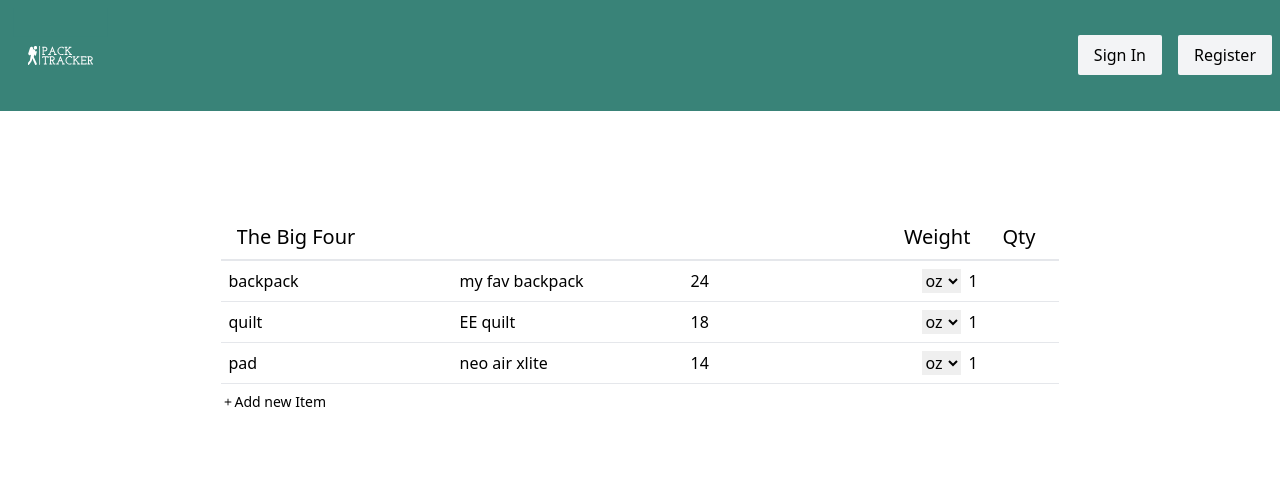
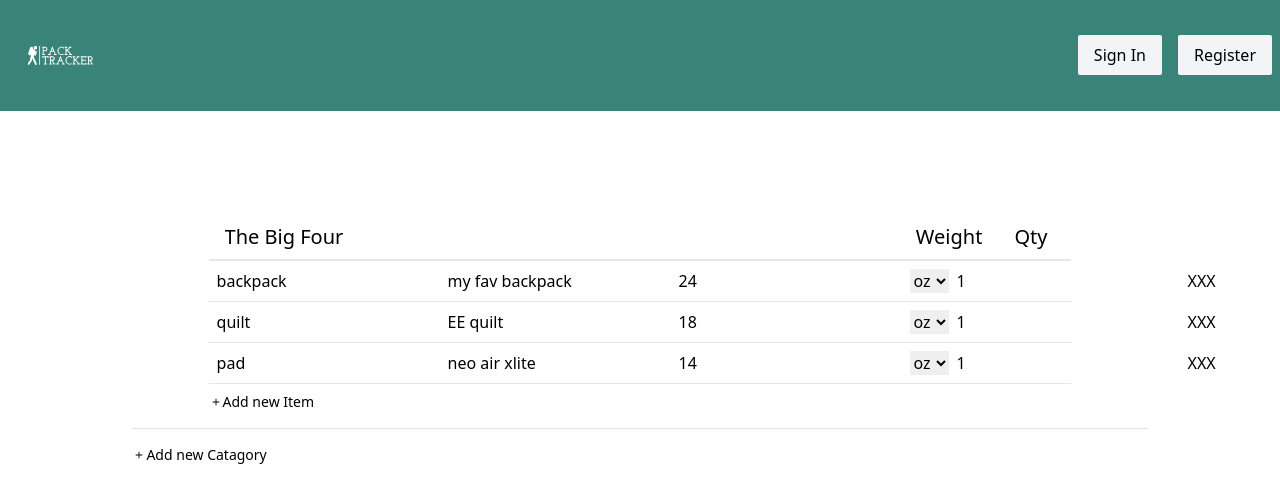
Before and after one commit to jrmeyers92/pack-tracker, a Next.js app: page / in a window 1280 px wide. Shown: the top 502 px of the page. Built offline with nearby package versions, Linux system fonts and the light colour scheme.

Commit message:
implement add and delete item

```diff
--- a/src/app/components/CatagoryItem.js
+++ b/src/app/components/CatagoryItem.js
@@ -1,10 +1,15 @@
-import { updateItem } from "../store";
+import { updateItem, deleteItem } from "../store";
 import { useDispatch } from "react-redux";
 
 const CatagoryItem = ({ data, catagoryID, id }) => {
   const unitsOfMeasure = ["oz", "g", "lb", "kg"];
 
   const dispatch = useDispatch();
+
+  const handleDeleteItem = () => {
+    console.log("ran");
+    dispatch(deleteItem({ catagoryID: catagoryID, itemID: id }));
+  };
 
   const handleNameChange = (event) => {
     dispatch(
@@ -108,6 +113,8 @@ const CatagoryItem = ({ data, catagoryID, id }) => {
         className="ml-2"
         onChange={handleQtyChange}
       />
+
+      <button onClick={handleDeleteItem}>XXX</button>
     </li>
   );
 };
--- a/src/app/components/CatagoryList.js
+++ b/src/app/components/CatagoryList.js
@@ -3,19 +3,21 @@
 import CatagoryItem from "./CatagoryItem";
 import { BsPlus } from "react-icons/bs";
 import { useDispatch } from "react-redux";
-import { updateCatagory } from "../store";
+import { updateCatagory, addItem } from "../store";
 
 const CatagoryList = ({ name, data, id }) => {
   const dispatch = useDispatch();
 
   const handleNameChange = (event) => {
-    dispatch(
-      updateCatagory({ catagoryID: event.target.id, name: event.target.value })
-    );
+    dispatch(updateCatagory());
+  };
+
+  const addNewItem = (event) => {
+    dispatch(addItem({ catagoryID: id }));
   };
 
   return (
-    <div>
+    <div className="mb-4 border-b pb-4">
       <ul className="mx-auto w-full md:w-[85%]">
         <li className="flex items-center justify-center border-b-2 p-2 pb-0 text-xl">
           <input
@@ -42,7 +44,10 @@ const CatagoryList = ({ name, data, id }) => {
         ))}
 
         <li>
-          <button className="flex items-center text-sm mt-2">
+          <button
+            className="flex items-center text-sm mt-2"
+            onClick={addNewItem}
+          >
             <BsPlus /> Add new Item
           </button>
         </li>
--- a/src/app/components/GearList.js
+++ b/src/app/components/GearList.js
@@ -2,13 +2,22 @@
 
 import { useSelector } from "react-redux";
 import CatagoryList from "./CatagoryList";
+import { BsPlus } from "react-icons/bs";
+import { useDispatch } from "react-redux";
+import { addCatagory } from "../store";
 
 const GearList = () => {
+  const dispatch = useDispatch();
+
   const gear = useSelector((state) => {
     return state.gear.gear;
   });
 
   console.log(gear);
+
+  const addNewCatagory = () => {
+    dispatch(addCatagory({}));
+  };
 
   return (
     <div>
@@ -20,6 +29,13 @@ const GearList = () => {
           key={item.id}
         />
       ))}
+
+      <button
+        className="flex items-center text-sm mt-2"
+        onClick={addNewCatagory}
+      >
+        <BsPlus /> Add new Catagory
+      </button>
     </div>
   );
 };
--- a/src/app/store/slices/gearSlice.js
+++ b/src/app/store/slices/gearSlice.js
@@ -6,10 +6,10 @@ const gearSlice = createSlice({
     gear: [
       {
         name: "The Big Four",
-        id: "1",
+        id: nanoid(),
         items: [
           {
-            id: "2",
+            id: nanoid(),
             name: "backpack",
             descritption: "my fav backpack",
             unitOfMeasure: "oz",
@@ -17,7 +17,7 @@ const gearSlice = createSlice({
             qty: 1,
           },
           {
-            id: "3",
+            id: nanoid(),
             name: "quilt",
             descritption: "EE quilt",
             unitOfMeasure: "oz",
@@ -25,7 +25,7 @@ const gearSlice = createSlice({
             qty: 1,
           },
           {
-            id: "4",
+            id: nanoid(),
             name: "pad",
             descritption: "neo air xlite",
             unitOfMeasure: "oz",
@@ -38,10 +38,8 @@ const gearSlice = createSlice({
   },
   reducers: {
     addCatagory(state, action) {
-      // assumption
-      // action.payload === "the big four"
       state.gear.push({
-        name: action.payload,
+        name: "",
         id: nanoid(),
         items: [
           {
@@ -77,21 +75,35 @@ const gearSlice = createSlice({
       // assumption
       // action.payload {
       // catagoryID: randomID
-      // name: "pad",
-      // descritption: "neo air xlite",
-      // unitOfMeasure: "oz",
-      // weight: "14",
-      // qty: 1,
       // }
 
       let objIndex = state.gear.findIndex(
         (obj) => obj.id == action.payload.catagoryID
       );
+      state.gear[objIndex].items.push({
+        id: nanoid(),
+        name: "",
+        descritption: "",
+        unitOfMeasure: "oz",
+        weight: "",
+        qty: 1,
+      });
+    },
+    deleteItem(state, action) {
+      // assumption
+      // {
+      // catagoryID: id
+      // itemID: id
+      // }
 
-      delete action.payload.catagoryID;
-      state.gear[objIndex].items.push(action.payload);
+      let objIndex = state.gear.findIndex(
+        (catagory) => catagory.id == action.payload.catagoryID
+      );
+
+      state.gear[objIndex].items = state.gear[objIndex].items.filter(
+        (item) => item.id != action.payload.itemID
+      );
     },
-    deleteItem(state, action) {},
     updateItem(state, action) {
       // assumption
       // action.payload == {
```
